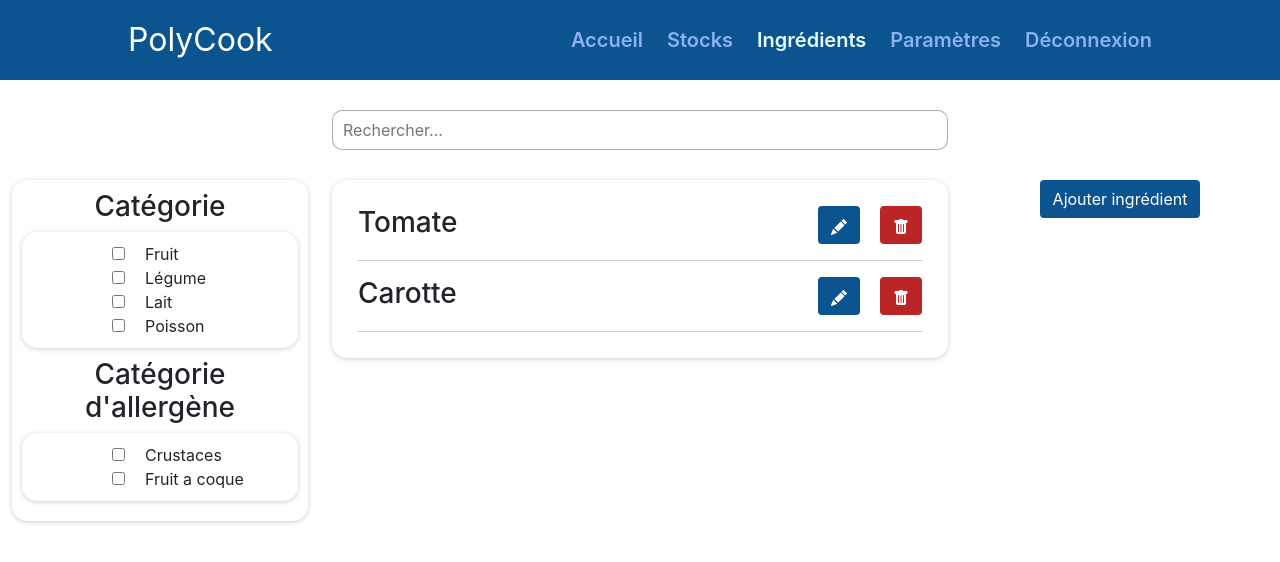
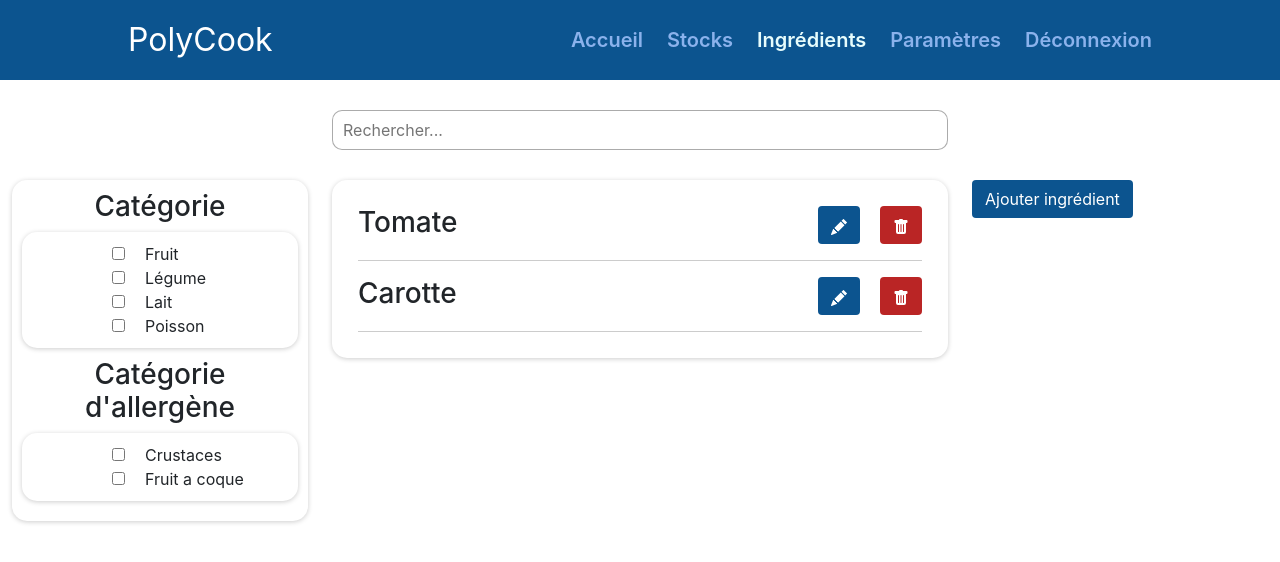
Before and after one commit to radubortan/awi-project, a React (Create React App) app: page /ingredients in a window 1280 px wide. Shown: the top 562 px of the page. Built offline with nearby package versions, Linux system fonts and the light colour scheme; sample sign-in values are in the browser's storage.

Commit message:
button layout change

```diff
--- a/src/pages/Ingredients.js
+++ b/src/pages/Ingredients.js
@@ -208,7 +208,7 @@ function Ingredients() {
               />
             </Card>
           </div>
-          <div className='col-3'>
+          <div className='col-3 d-flex justify-content-start'>
             <Button className='addButton' onClick={showAddIngredientPanel}>
               Ajouter ingrédient
             </Button>
```
